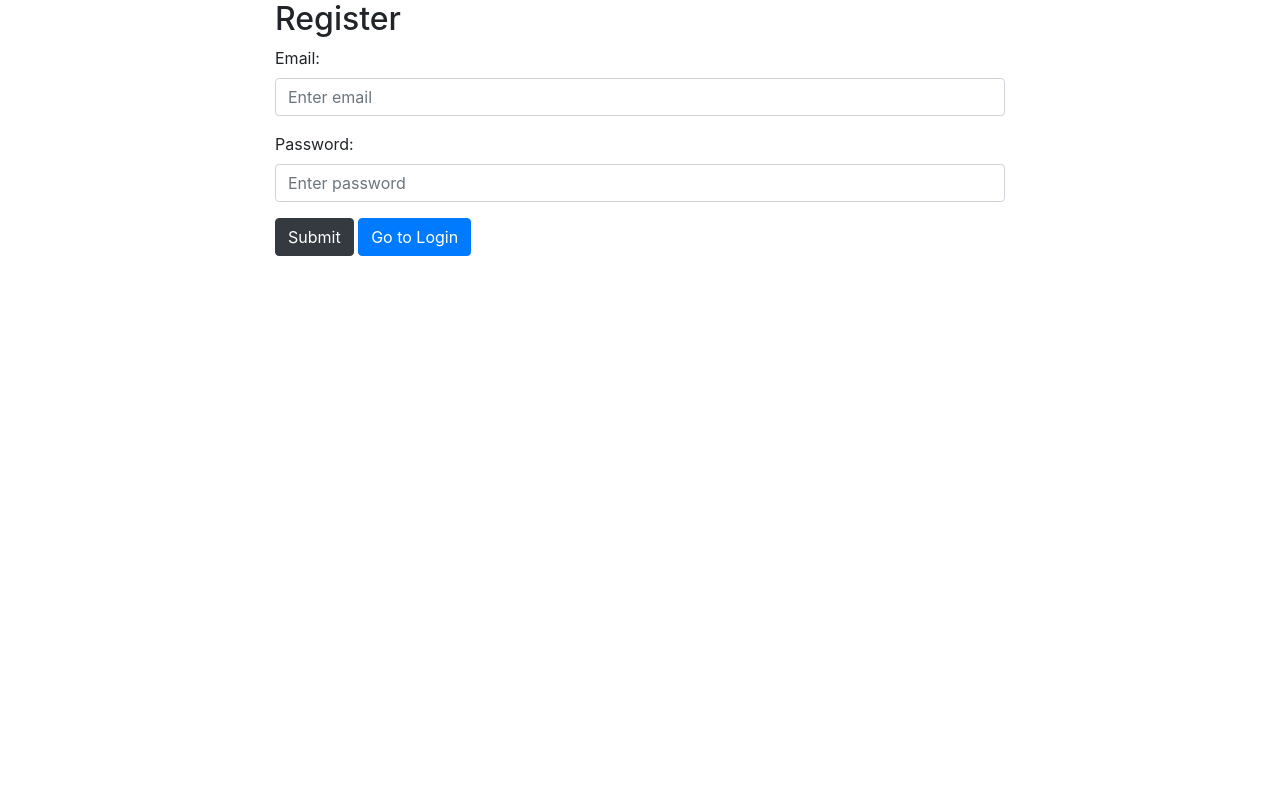
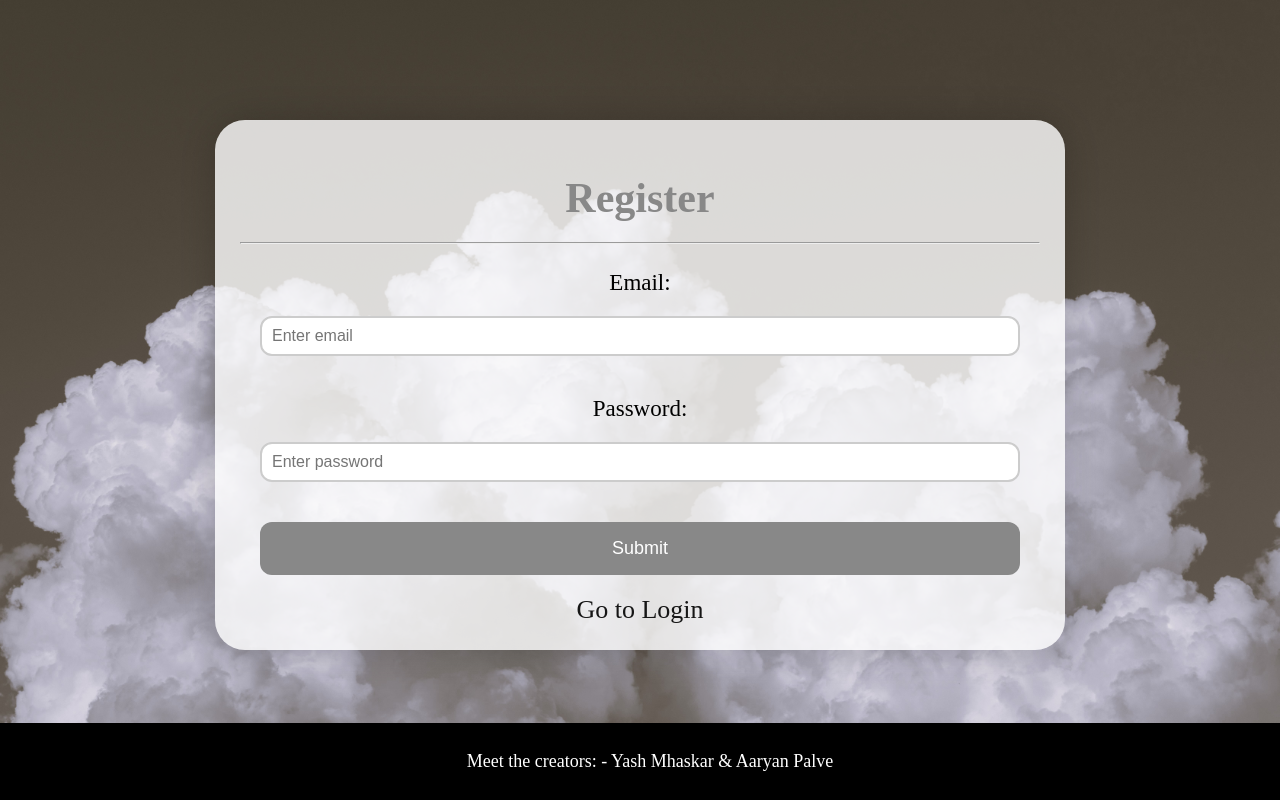
Before and after one commit to Myash21/Agri-mate.github.io, a Flask app: page /register in a window 1280 px wide. Run offline with Flask 3, Linux system fonts and the light colour scheme.

Commit message:
addition designing

```diff
--- a/Rainfall-Prediction/templates/home.html
+++ b/Rainfall-Prediction/templates/home.html
@@ -10,7 +10,10 @@
 
     <div class="container">
         <div class="title-container">
-            <h1>Rainfall Prediction</h1>
+            <h1>Rainfall Prediction
+
+                <a href="/logout" style="display: inline-block; padding: 8px 12px; background-color: #f7f7f7; color: #333; border: 1px solid #ccc; border-radius: 5px; text-decoration: none; font-size: 20px;">Logout</a>
+            </h1>
         </div>
         <div class="image-map-container">
             <!-- Image Map Generated by http://www.image-map.net/ -->
@@ -21,7 +24,6 @@
                 <area target="" alt="Marathwada" title="Marathwada" href="{{ url_for('marathwada') }}" coords="305,540,677,750" shape="rect">
                 <area target="" alt="Konkan" title="Konkan" href="{{ url_for('konkan') }}" coords="184,1027,44,508" shape="0">">
             </map>
-            <a href="/logout" class="btn btn-dark">Logout</a>
         </div>
     </div>
 
--- a/Rainfall-Prediction/templates/register.html
+++ b/Rainfall-Prediction/templates/register.html
@@ -4,39 +4,134 @@
   <title>User Authentication</title>
   <meta charset="utf-8">
   <meta name="viewport" content="width=device-width, initial-scale=1">
-  <link rel="stylesheet" href="https://cdn.jsdelivr.net/npm/bootstrap@4.6.2/dist/css/bootstrap.min.css">
-  <script src="https://cdn.jsdelivr.net/npm/jquery@3.7.1/dist/jquery.slim.min.js"></script>
-  <script src="https://cdn.jsdelivr.net/npm/popper.js@1.16.1/dist/umd/popper.min.js"></script>
-  <script src="https://cdn.jsdelivr.net/npm/bootstrap@4.6.2/dist/js/bootstrap.bundle.min.js"></script>
+  <style>
+    body {
+        background-image: url("static/images/bg3.jpg");
+        background-size: cover;
+        background-position: center;
+        filter: grayscale(100%);
+        margin: 0;
+        padding: 0;
+        overflow: hidden;
+        font-family: 'Times New Roman', Times, serif;
+        font-size: 16px;
+    }
+
+    .container {
+        display: flex;
+        flex-direction: column;
+        align-items: center;
+        justify-content: center;
+        min-height: 100vh;
+    }
+
+    .form-wrapper {
+        background-color: rgba(255, 255, 255, 0.8); /* Adjusted opacity */
+        padding: 25px; /* Increased padding */
+        border-radius: 30px; /* Increased border radius */
+        box-shadow: 0 0 40px rgba(0, 0, 0, 0.2); /* Increased box shadow */
+        text-align: center;
+        max-width: 800px; /* Increased max-width for wider form */
+        width: 70%; /* Set width to 80% for responsiveness */
+        margin-bottom: 30px; /* Increased margin bottom */
+    }
+
+    .form-title {
+        color: #3498db;
+        font-size: 42px; /* Decreased font size */
+        margin-bottom: 20px; /* Increased margin bottom */
+    }
+
+    .form-group {
+        margin-bottom: 20px; /* Increased margin bottom */
+    }
+
+    label {
+        display: block;
+        margin-bottom: 20px; /* Increased margin bottom */
+        font-size: 23px; /* Decreased font size */
+    }
+
+    input[type="email"],
+    input[type="password"] {
+        width: calc(100% - 40px); /* Adjusted width */
+        height: 40px; /* Adjusted height */
+        padding: 10px; /* Decreased padding */
+        margin-bottom: 20px; /* Increased margin bottom */
+        border: 2px solid #ccc; /* Increased border width */
+        border-radius: 12px; /* Increased border radius */
+        box-sizing: border-box;
+        font-size: 16px; /* Decreased font size */
+    }
+
+    button[type="submit"] {
+        width: calc(100% - 40px); /* Adjusted width */
+        padding: 16px; /* Decreased padding */
+        background-color: #3498db;
+        color: #fff;
+        border: none;
+        border-radius: 12px; /* Increased border radius */
+        cursor: pointer;
+        transition: background-color 0.3s;
+        font-size: 18px; /* Decreased font size */
+    }
+
+    button[type="submit"]:hover {
+        background-color: #2980b9;
+    }
+
+    .btn-register {
+        display: block;
+        margin-top: 20px; /* Decreased margin top */
+        font-size: 26px; /* Decreased font size */
+        text-decoration: none;
+        color: #141718;
+        transition: color 0.3s;
+    }
+
+    footer {
+        background-color: rgba(0, 0, 0, 0.8);
+        color: white;
+        text-align: center;
+        position: fixed;
+        bottom: 0;
+        width: 100%;
+        padding: 10px;
+        font-family: 'Times New Roman', Times, serif;
+        font-size: 14px;
+    }
+  </style>
 </head>
 <body>
 
 <div class="container">
-  <div class="row justify-content-center">
-    <div class="col-sm-8">
-      <h2>Register</h2>
-
+  <div class="form-wrapper">
+    <h1 class="form-title">Register</h1><hr><br>
     {% if error %}
     <div class="alert alert-danger" role="alert">
       {{ error }}
     </div>
     {% endif %}
-
     <form action="/register", method="POST">
       <div class="form-group">
         <label for="email">Email:</label>
-          <input type="email" class="form-control" id="email" placeholder="Enter email" name="email">
+        <input type="email" id="email" placeholder="Enter email" name="email">
       </div>
       <div class="form-group">
         <label for="pwd">Password:</label>
-          <input type="password" class="form-control" id="pwd" placeholder="Enter password" name="password">
+        <input type="password" id="pwd" placeholder="Enter password" name="password">
       </div>
-        <button type="submit" class="btn btn-dark">Submit</button>
-        <a href="/login" class="btn btn-primary">Go to Login</a>
+      <button type="submit">Submit</button>
     </form>
-    </div>
+    <a href="/login" class="btn-register">Go to Login</a>
   </div>
 </div>
 
+
+
+<footer style="margin-bottom: 0px; background-color: black; color: white; width: 100%;  position: absolute; bottom: 0; font-family: 'Times New Roman', Times, serif; font-size: large; text-align: center;">
+  <p>Meet the creators: - <a href="https://myash21.github.io/portfolio.github.io/#project" style="color: white; text-decoration: none;">Yash Mhaskar</a> & <a href="https://aaryanpalve5.github.io/PortfolioASP/index.html" target="_blank" style="color: white; text-decoration: none;">Aaryan Palve</a></p>
+</footer>
+
 </body>
 </html>
```
Lines whose indentation alone changed are shown as unchanged.
